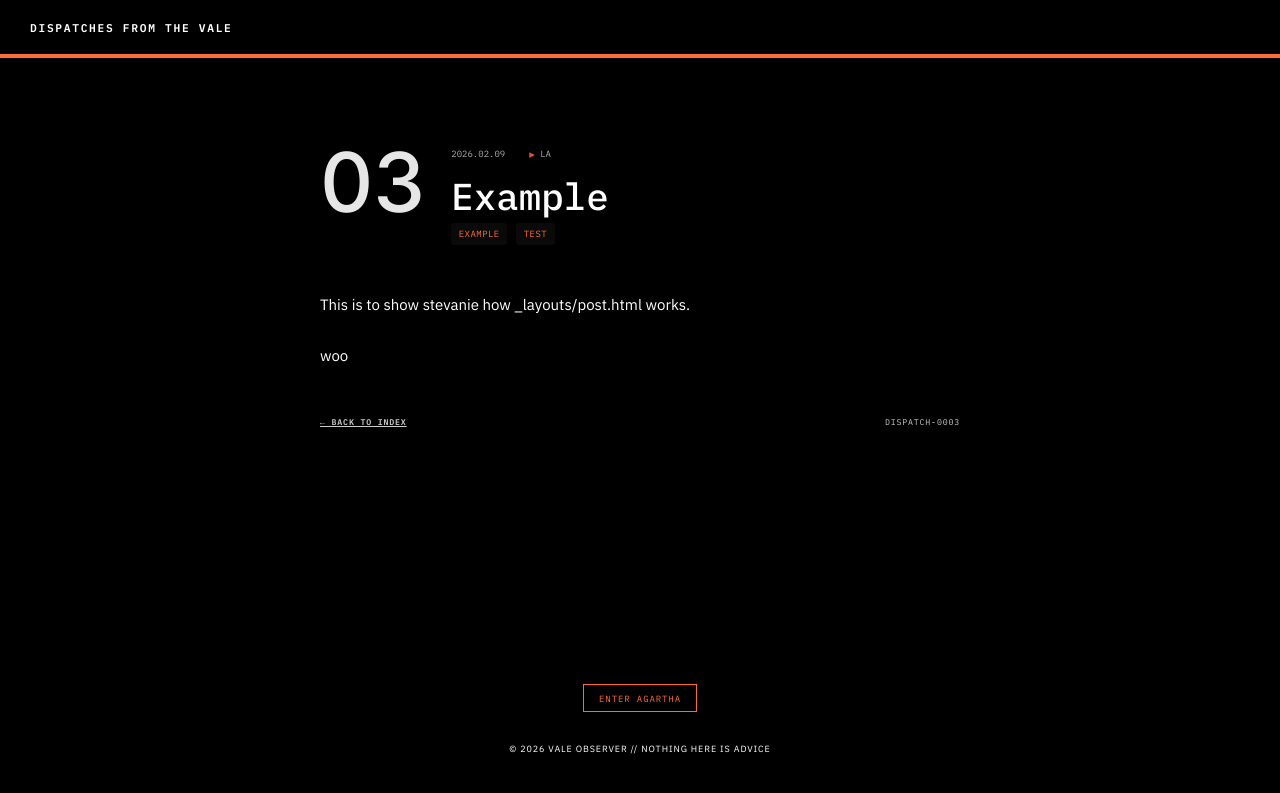
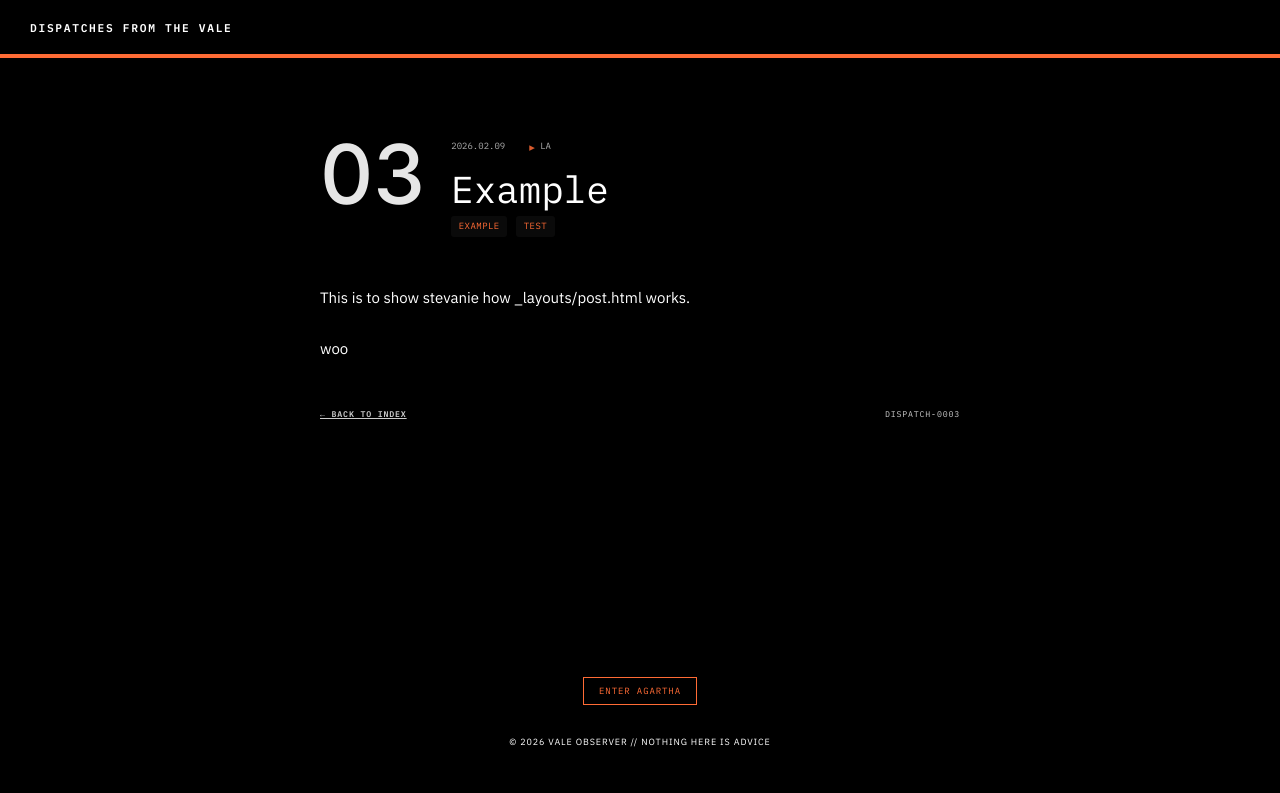
Before and after one commit to valeobserver/dispatches-from-the-vale, a Jekyll site: the page built from _posts/2026-02-09-show-stevanie.md, in a window 1280 px wide. Shown: the top 793 px of the page. Built offline with Jekyll 4.4.1, drawn with Linux system fonts in a browser that asks for light colours.

Commit message:
Update post.html

```diff
--- a/_layouts/post.html
+++ b/_layouts/post.html
@@ -16,7 +16,7 @@ layout: default
             grid-template-columns: auto 1fr;
             gap: 2rem;
             align-items: stretch;
-            margin-top: -3.5rem;
+            margin-top: -4rem;
         }
 
   .article-top-row {
@@ -72,7 +72,7 @@ layout: default
   .article-title {
     font-family: var(--mono);
     font-size: 2.5rem;          /* large title next to number */
-    font-weight: 500;
+    font-weight: 400;
     line-height: 1;
     margin-top: 0.5rem;
   }
```
